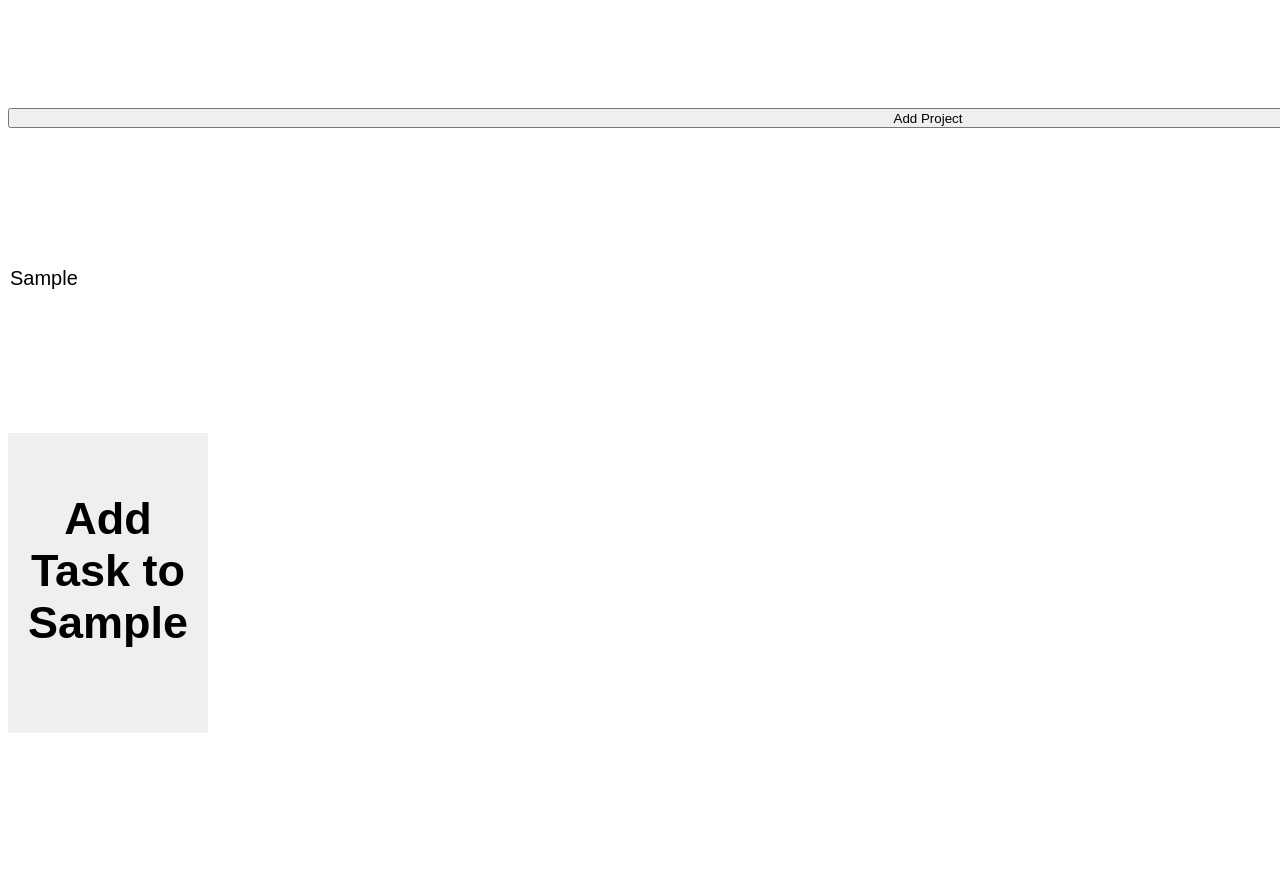
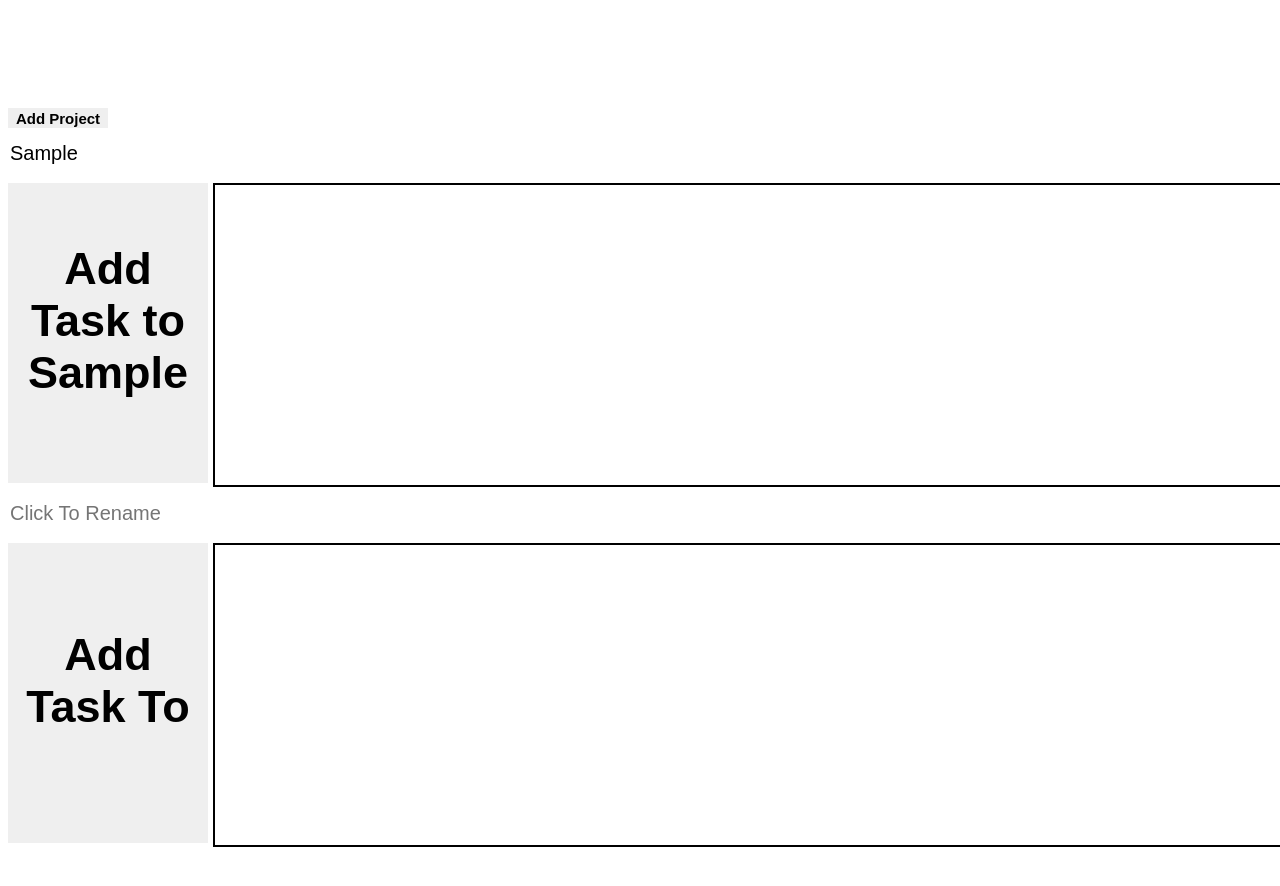
Before and after one commit to butterdogg1467/todo-list, a website built with webpack: page src/index.html in a window 1280 px wide. Both pictures are taken after typing "Sample" into the empty fields and a click on the button "Add Project". Shown: the top 886 px of the page. Built offline with nearby package versions, Linux system fonts and the light colour scheme.

Commit message:
Added createproject function
Renamed default projects to projects
Selected createprojectbutton and default tasks
Added event listener to createprojectbutton that runs createProject
Created createproject function

```diff
--- /dev/null
+++ b/src/createproject.js
@@ -0,0 +1,20 @@
+import { projects } from "."
+import createTask from "./createtask"
+
+export default function createProject() {
+    let projectName = document.createElement('input')
+    projectName.placeholder = 'Click To Rename'
+    projectName.classList.add('projectstitle')
+    projects.appendChild(projectName)
+
+    let taskCreateBtn = document.createElement('button')
+    taskCreateBtn.classList.add('addtaskbutton')
+    taskCreateBtn.textContent = 'Add Task To'
+    projects.appendChild(taskCreateBtn)
+    taskCreateBtn.addEventListener('click', createTask)
+
+    let tasks = document.createElement('div')
+    tasks.classList.add('tasks')
+    projects.appendChild(tasks)
+
+}
--- a/src/createtask.js
+++ b/src/createtask.js
@@ -1,4 +1,4 @@
-import { defaultProjects } from "."
+import { projects, defaultTasks } from "."
 
 let taskCount;
 taskCount = 0
@@ -8,7 +8,7 @@ export default function createTask() {
     taskCount++
         let taskBackground = document.createElement('div')
         taskBackground.classList.add('taskbackground')
-        defaultProjects.appendChild(taskBackground)
+        defaultTasks.appendChild(taskBackground)
 
         let taskTitle = document.createElement('input')
         taskTitle.placeholder = 'Task Name'
@@ -53,7 +53,7 @@ export default function createTask() {
         taskBackground.appendChild(deleteButton)
 
         function deleteTask() {
-            defaultProjects.removeChild(taskBackground)
+            defaultTasks.removeChild(taskBackground)
         }
 
         deleteButton.addEventListener('click', deleteTask)
--- a/src/index.html
+++ b/src/index.html
@@ -9,8 +9,8 @@
     <button class="addprojectbutton">Add Project</button>
     <div class="projects">
         <input type="text" name="defaultprojectstitle" id="defaultprojectstitle" placeholder="Click to Rename" maxlength="13">
-        <button class="addtaskbutton">Add Task To</button>
-        <div class="defaulttasks"></div>
+        <button class="defaultaddtaskbutton">Add Task To</button>
+        <div class="defaulttasks tasks"></div>
     </div>
 </body>
 </html>
--- a/src/index.js
+++ b/src/index.js
@@ -1,9 +1,12 @@
 import '../styles/styles.css';
 import createTask from './createtask';
+import createProject from './createproject';
 
-let defaultProjects = document.querySelector('.defaulttasks')
-let addTaskDefault = document.querySelector('.addtaskbutton')
+let projects = document.querySelector('.projects')
+let addTaskDefault = document.querySelector('.defaultaddtaskbutton')
 let defaultProjectsTitle = document.querySelector('#defaultprojectstitle')
+let createProjectBtn = document.querySelector('.addprojectbutton')
+let defaultTasks = document.querySelector('.defaulttasks')
 
 
 defaultProjectsTitle.addEventListener('change', function() {
@@ -18,6 +21,8 @@ addTaskDefault.addEventListener('mouseleave', function() {
     addTaskDefault.textContent = 'Add Task to ' + defaultProjectsTitle.value
 })
 
+createProjectBtn.addEventListener('click', createProject)
+
 addTaskDefault.addEventListener('click', createTask)
 
-export { defaultProjects }
+export { projects, defaultTasks }
--- a/styles/styles.css
+++ b/styles/styles.css
@@ -14,9 +14,9 @@ body {
     height: 300px;
     display: grid;
     grid-template-columns: repeat(9, 200px);
-    grid-template-rows: repeat(2, 100%);
-    grid-auto-rows: 100%;
-    grid-auto-columns: 10px;
+    grid-template-rows: 50px repeat(1, 100%);
+    grid-auto-rows: 50px 100%;
+    grid-auto-columns: 200px;
     gap: 5px;
 }
 
@@ -32,6 +32,31 @@ body {
     gap: 5px;
     overflow-x: scroll;
     overflow-y: scroll;
+    border: 2px solid black;
+    grid-column: 2/10;
+}
+
+.tasks {
+    width: fit-content;
+    height: 300px;
+    display: grid;
+    grid-template-columns: repeat(8, 200px);
+    grid-template-rows: 100%;
+    grid-auto-rows: 100%;
+    grid-auto-columns: 200px;
+    gap: 5px;
+    overflow-x: scroll;
+    overflow-y: scroll;
+    border: 2px solid black;
+}
+
+.defaultaddtaskbutton {
+    font-weight:bolder;
+    appearance: none;
+    border: none;
+    font-size: 45px;
+    padding-bottom: 25px;
+    grid-column: 1/2;
 }
 
 .addtaskbutton {
@@ -40,7 +65,14 @@ body {
     border: none;
     font-size: 45px;
     padding-bottom: 25px;
-    grid-column: 1/2;
+}
+
+.addprojectbutton {
+    font-weight:bolder;
+    appearance: none;
+    border: none;
+    width: 100px;
+    font-size: 15px;
 }
 
 .addtaskbutton:hover {
@@ -115,11 +147,17 @@ body {
     appearance: none;
     color: black;
     outline: none;
-    width: 150px;
+    grid-column: 1/-1;
 }
 
-#defaultprojectstitle:focus {
-    border-bottom: 1px solid;
+.projectstitle {
+    font-size: 20px;
+    background-color: white;
+    border: none;
+    appearance: none;
+    color: black;
+    outline: none;
+    grid-column: 1/-1;
 }
 
 .markasdonebutton {
```
